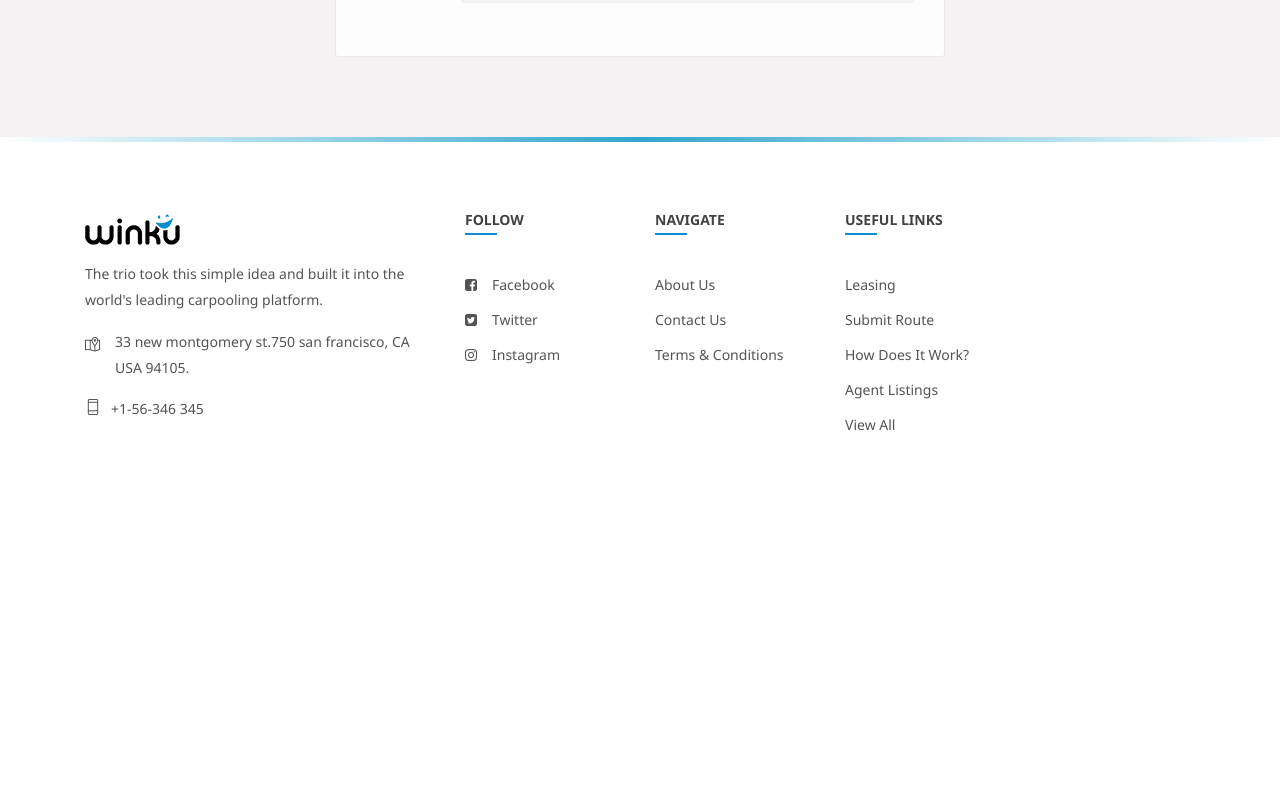
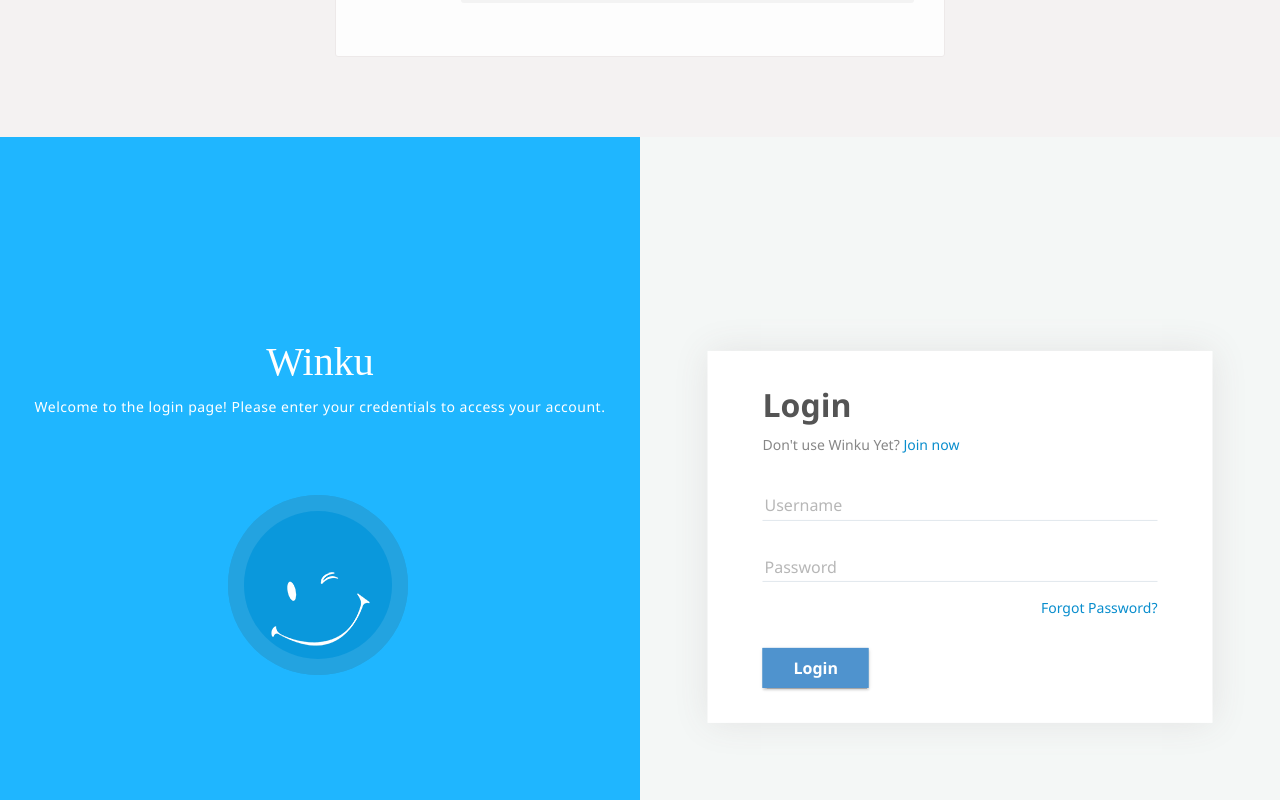
Before and after one commit to Martin322s/social-network, a React (Create React App) app: page / in a window 1280 px wide. Shown: the part 1840-2640 px from the top of the page. Before the commit the page ends 2351 px from the top, so only its background shows below. Built offline with nearby package versions, Linux system fonts and the light colour scheme; a web font is replaced by a local one.

Commit message:
Login component

```diff
--- a/src/App.js
+++ b/src/App.js
@@ -1,12 +1,14 @@
 import { Footer } from "./components/Footer/Footer";
 import { Header } from "./components/Header/Header";
 import { Home } from "./components/Home/Home";
+import { Login } from "./components/Login/Login";
 
 function App() {
     return (
         <>
             <Header />
             <Home />
+            <Login />
             <Footer />
         </>
     );
--- /dev/null
+++ b/src/components/Login/Login.js
@@ -0,0 +1,63 @@
+export function Login() {
+    return (
+        <div className="theme-layout">
+            <div className="container-fluid pdng0">
+                <div className="row merged">
+                    <div className="col-lg-6 col-md-6 col-sm-6 col-xs-12">
+                        <div className="land-featurearea">
+                            <div className="land-meta">
+                                <h1>Winku</h1>
+                                <p>
+                                    Welcome to the login page! Please enter your credentials to access
+                                    your account.
+                                </p>
+                                <div className="friend-logo">
+                                    <span>
+                                        <img src="images/wink.png" alt="" />
+                                    </span>
+                                </div>
+                            </div>
+                        </div>
+                    </div>
+                    <div className="col-lg-6 col-md-6 col-sm-6 col-xs-12">
+                        <div className="login-reg-bg">
+                            <div className="log-reg-area sign">
+                                <h2 className="log-title">Login</h2>
+                                <p>
+                                    Don't use Winku Yet?{" "}
+                                    <a href="#" title="">
+                                        Join now
+                                    </a>
+                                </p>
+                                <form method="post">
+                                    <div className="form-group">
+                                        <input type="text" id="input" required="required" />
+                                        <label className="control-label" htmlFor="input">
+                                            Username
+                                        </label>
+                                        <i className="mtrl-select" />
+                                    </div>
+                                    <div className="form-group">
+                                        <input type="password" required="required" />
+                                        <label className="control-label" htmlFor="input">
+                                            Password
+                                        </label>
+                                        <i className="mtrl-select" />
+                                    </div>
+                                    <a href="/" title="" className="forgot-pwd">
+                                        Forgot Password?
+                                    </a>
+                                    <div className="submit-btns">
+                                        <button className="mtr-btn signin" type="button">
+                                            <span>Login</span>
+                                        </button>
+                                    </div>
+                                </form>
+                            </div>
+                        </div>
+                    </div>
+                </div>
+            </div>
+        </div>
+    );
+};
```
